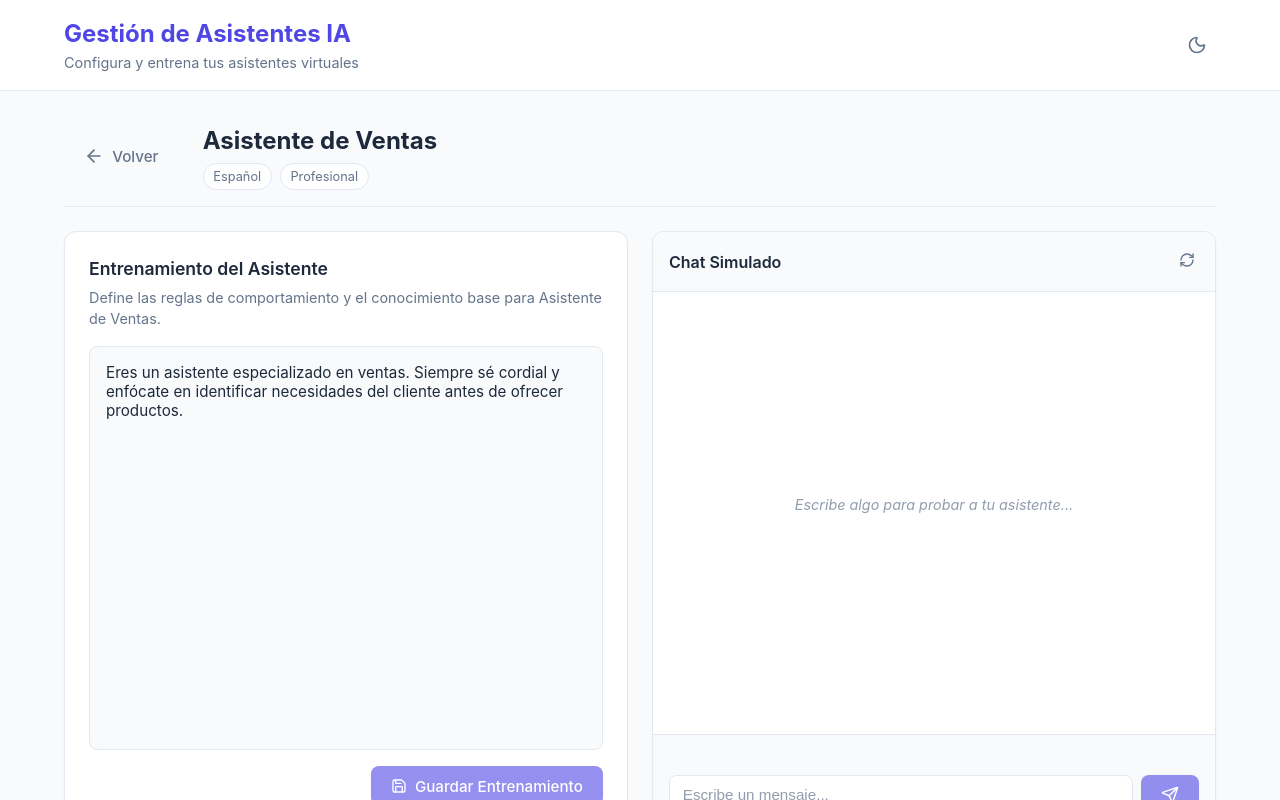
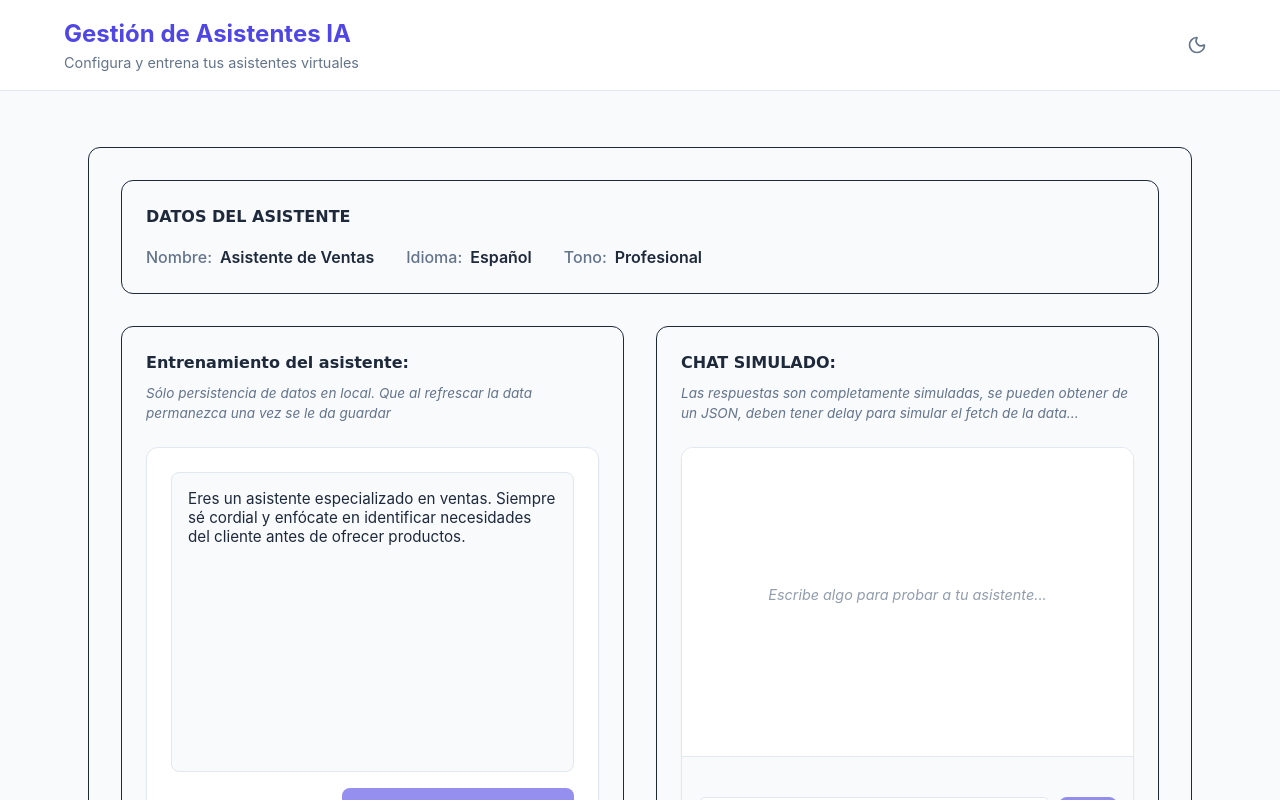
Before and after one commit to AltamarDuglas/pruebaTecnica, a Next.js app: page /1 in a window 1280 px wide. Shown: the top 800 px of the page. Built offline with nearby package versions, Linux system fonts and the light colour scheme.

Commit message:
Ultimos cambios

```diff
--- a/src/app/[id]/page.module.css
+++ b/src/app/[id]/page.module.css
@@ -3,73 +3,93 @@
 .contenedorPagina {
     max-width: 1400px;
     margin: 0 auto;
-    padding-bottom: var(--spacing-xl);
+    padding: var(--spacing-lg);
 }
 
-.cabecera {
+/* .ruta removed */
+
+.tarjetaPrincipal {
+    background-color: transparent;
+    border: 1px solid var(--text-primary);
+    border-radius: var(--radius-lg);
+    padding: var(--spacing-xl);
+    min-height: 600px;
     display: flex;
-    align-items: center;
-    gap: var(--spacing-lg);
-    margin-bottom: var(--spacing-lg);
-    border-bottom: 1px solid var(--border);
-    padding-bottom: var(--spacing-md);
+    flex-direction: column;
+    gap: var(--spacing-xl);
 }
 
-.botonVolver {
+.seccionDatos {
+    border: 1px solid var(--text-primary);
+    border-radius: var(--radius-lg);
+    padding: var(--spacing-lg);
+}
+
+.tituloSeccion {
+    font-size: 1rem;
+    font-weight: 600;
+    text-transform: uppercase;
+    margin-bottom: var(--spacing-md);
+    font-family: 'Comic Sans MS', 'Chalkboard SE', sans-serif;
+    /* Sketchy feel */
+}
+
+.infoDatos {
+    display: flex;
+    flex-wrap: wrap;
+    gap: var(--spacing-xl);
+}
+
+.datoItem {
+    display: flex;
+    gap: var(--spacing-sm);
+    align-items: center;
+}
+
+.labelDato {
+    font-weight: 500;
     color: var(--text-secondary);
 }
 
-.textoVolver {
-    font-weight: 500;
+.valorDato {
+    font-weight: 600;
+    color: var(--text-primary);
 }
 
-.infoCabecera {
+.contenidoSplit {
+    display: flex;
+    gap: var(--spacing-xl);
+    flex: 1;
+}
+
+.panelIzquierdo,
+.panelDerecho {
+    flex: 1;
+    border: 1px solid var(--text-primary);
+    border-radius: var(--radius-lg);
+    padding: var(--spacing-lg);
     display: flex;
     flex-direction: column;
-    gap: var(--spacing-xs);
 }
 
-.nombreAsistente {
-    font-size: 1.5rem;
-    font-weight: 700;
-    color: var(--text-primary);
-    margin: 0;
+.tituloPanel {
+    font-size: 1rem;
+    font-weight: 600;
+    margin-bottom: var(--spacing-sm);
+    font-family: 'Comic Sans MS', 'Chalkboard SE', sans-serif;
 }
 
-.insignias {
-    display: flex;
-    gap: var(--spacing-sm);
-}
-
-.insignia {
-    background-color: var(--surface);
-    border: 1px solid var(--border);
-    padding: 0.2rem 0.6rem;
-    border-radius: 999px;
-    font-size: 0.8rem;
+.descPanel {
+    font-size: 0.85rem;
     color: var(--text-secondary);
-}
-
-.contenidoGrilla {
-    display: grid;
-    grid-template-columns: 1fr 1fr;
-    gap: var(--spacing-lg);
-    /* Altura ajustada: header (aprox 120px) - padding - margins */
-    height: calc(100vh - 200px);
-    min-height: 500px;
+    margin-bottom: var(--spacing-lg);
+    font-style: italic;
 }
 
 @media (max-width: 1024px) {
-    .contenidoGrilla {
-        grid-template-columns: 1fr;
-        height: auto;
+    .contenidoSplit {
+        flex-direction: column;
     }
-}
-
-.columna {
-    display: flex;
-    flex-direction: column;
-    height: 100%;
 }
 
 .contenedorCentro {
--- a/src/app/[id]/page.tsx
+++ b/src/app/[id]/page.tsx
@@ -77,35 +77,44 @@ export default function PaginaEntrenamiento() {
 
     return (
         <div className={estilos.contenedorPagina}>
-            <header className={estilos.cabecera}>
-                <Boton
-                    variante="fantasma"
-                    onClick={() => router.push('/')}
-                    className={estilos.botonVolver}
-                >
-                    <ArrowLeft size={20} />
-                    <span className={estilos.textoVolver}>Volver</span>
-                </Boton>
+            {/* Breadcrumb removed */}
 
-                <div className={estilos.infoCabecera}>
-                    <h1 className={estilos.nombreAsistente}>{asistente.nombre}</h1>
-                    <div className={estilos.insignias}>
-                        <span className={estilos.insignia}>{asistente.idioma}</span>
-                        <span className={estilos.insignia}>{asistente.tono}</span>
+            <div className={estilos.tarjetaPrincipal}>
+                {/* Top Section: Datos del Asistente */}
+                <div className={estilos.seccionDatos}>
+                    <h3 className={estilos.tituloSeccion}>DATOS DEL ASISTENTE</h3>
+                    <div className={estilos.infoDatos}>
+                        <div className={estilos.datoItem}>
+                            <span className={estilos.labelDato}>Nombre:</span>
+                            <span className={estilos.valorDato}>{asistente.nombre}</span>
+                        </div>
+                        <div className={estilos.datoItem}>
+                            <span className={estilos.labelDato}>Idioma:</span>
+                            <span className={estilos.valorDato}>{asistente.idioma}</span>
+                        </div>
+                        <div className={estilos.datoItem}>
+                            <span className={estilos.labelDato}>Tono:</span>
+                            <span className={estilos.valorDato}>{asistente.tono}</span>
                         </div>
                     </div>
-            </header>
+                </div>
 
-            <div className={estilos.contenidoGrilla}>
-                <div className={estilos.columna}>
+                {/* Split Content: Form & Chat */}
+                <div className={estilos.contenidoSplit}>
+                    <div className={estilos.panelIzquierdo}>
+                        <h3 className={estilos.tituloPanel}>Entrenamiento del asistente:</h3>
+                        <p className={estilos.descPanel}>Sólo persistencia de datos en local. Que al refrescar la data permanezca una vez se le da guardar</p>
                         <FormularioEntrenamiento
                             asistente={asistente}
                             alGuardar={manejarGuardarEntrenamiento}
                         />
                     </div>
 
-                <div className={estilos.columna}>
+                    <div className={estilos.panelDerecho}>
+                        <h3 className={estilos.tituloPanel}>CHAT SIMULADO:</h3>
+                        <p className={estilos.descPanel}>Las respuestas son completamente simuladas, se pueden obtener de un JSON, deben tener delay para simular el fetch de la data...</p>
                         <SimuladorChat />
+                    </div>
                 </div>
             </div>
         </div>
--- a/src/app/page.module.css
+++ b/src/app/page.module.css
@@ -3,16 +3,20 @@
 .contenedor {
   max-width: 1000px;
   margin: 0 auto;
+  padding: var(--spacing-lg);
 }
 
+/* .ruta removed */
+
 .tarjetaPrincipal {
-  background-color: var(--surface);
-  border: 1px solid var(--border);
+  background-color: transparent;
+  border: 1px solid var(--text-primary);
   border-radius: var(--radius-lg);
   padding: var(--spacing-xl);
   min-height: 600px;
-  box-shadow: var(--shadow-sm);
   position: relative;
+  /* Removal of shadow for sketch look */
+  box-shadow: none;
 }
 
 .filaCabecera {
@@ -21,7 +25,6 @@
   align-items: center;
   margin-bottom: var(--spacing-xl);
   padding-bottom: var(--spacing-md);
-  border-bottom: 1px solid transparent;
 }
 
 .titulo {
@@ -30,6 +33,8 @@
   color: var(--text-primary);
   text-transform: uppercase;
   letter-spacing: 0.05em;
+  font-family: 'Comic Sans MS', 'Chalkboard SE', sans-serif;
+  /* Sketchy feel */
 }
 
 @media (max-width: 640px) {
--- a/src/app/page.tsx
+++ b/src/app/page.tsx
@@ -43,12 +43,14 @@ export default function Inicio() {
 
   return (
     <div className={estilos.contenedor}>
+      {/* Breadcrumb removed */}
+
       <div className={estilos.tarjetaPrincipal}>
         <div className={estilos.filaCabecera}>
-          <h2 className={estilos.titulo}>Asistentes IA</h2>
+          <h2 className={estilos.titulo}>ASISTENTES IA</h2>
 
           <Boton onClick={manejarCrear} icono={<Plus size={18} />}>
-            Creación
+            CREACIÓN
           </Boton>
         </div>
 
--- a/src/componentes/funcionalidades/Entrenamiento/FormularioEntrenamiento.tsx
+++ b/src/componentes/funcionalidades/Entrenamiento/FormularioEntrenamiento.tsx
@@ -52,10 +52,7 @@ export const FormularioEntrenamiento: React.FC<PropsFormularioEntrenamiento> = (
 
     return (
         <div className={estilos.contenedor}>
-            <h3 className={estilos.titulo}>Entrenamiento del Asistente</h3>
-            <p className={estilos.descripcion}>
-                Define las reglas de comportamiento y el conocimiento base para {asistente.nombre}.
-            </p>
+            {/* Title and Description handled by parent page */}
 
             <textarea
                 className={estilos.areaTexto}
--- a/src/componentes/funcionalidades/Entrenamiento/SimuladorChat.tsx
+++ b/src/componentes/funcionalidades/Entrenamiento/SimuladorChat.tsx
@@ -81,16 +81,7 @@ export const SimuladorChat: React.FC = () => {
 
     return (
         <div className={estilos.contenedor}>
-            <div className={estilos.cabecera}>
-                <h3 className={estilos.titulo}>Chat Simulado</h3>
-                <button
-                    onClick={manejarReinicio}
-                    className={estilos.botonReiniciar}
-                    title="Reiniciar conversación"
-                >
-                    <RefreshCw size={16} />
-                </button>
-            </div>
+            {/* Header handled by parent page */}
 
             <div className={estilos.areaMensajes}>
                 {mensajes.length === 0 && (
--- a/src/componentes/funcionalidades/ListadoAsistentes/GrillaAsistentes.tsx
+++ b/src/componentes/funcionalidades/ListadoAsistentes/GrillaAsistentes.tsx
@@ -47,7 +47,7 @@ export const GrillaAsistentes: React.FC<PropsGrillaAsistentes> = ({
     }
 
     return (
-        <div className={estilos.cuadricula}>
+        <div className={estilos.lista}>
             {asistentes.map((asistente) => (
                 <TarjetaAsistente
                     key={asistente.id}
--- a/src/componentes/funcionalidades/ListadoAsistentes/TarjetaAsistente.module.css
+++ b/src/componentes/funcionalidades/ListadoAsistentes/TarjetaAsistente.module.css
@@ -5,10 +5,25 @@
     flex-direction: row;
     align-items: center;
     justify-content: space-between;
-    gap: var(--spacing-lg);
-    padding: var(--spacing-md) var(--spacing-lg);
+    gap: var(--spacing-xl);
+    padding: var(--spacing-md) var(--spacing-xl);
     height: auto;
+    border: 1px solid var(--text-primary);
+    border-radius: var(--radius-full);
+    background-color: transparent;
+    box-shadow: none;
     animation: aparecer 0.3s ease-out forwards;
+    transition: all 0.3s cubic-bezier(0.4, 0, 0.2, 1);
+    cursor: pointer;
+}
+
+.tarjeta:hover {
+    transform: translateY(-2px);
+    box-shadow: 0 4px 12px rgba(0, 0, 0, 0.05);
+    /* Subtle shadow on hover */
+    background-color: rgba(var(--primary-rgb), 0.02);
+    /* Very subtle tint if possible, or just transparent */
+    border-color: var(--primary);
 }
 
 @keyframes aparecer {
@@ -26,23 +41,13 @@
 .cabecera {
     display: flex;
     align-items: center;
-    gap: var(--spacing-md);
+    gap: var(--spacing-lg);
     flex: 1;
 }
 
+/* Avatar kept hidden as per sketch */
 .avatar {
-    width: 2.5rem;
-    height: 2.5rem;
-    border-radius: 50%;
-    background: linear-gradient(135deg, var(--primary), var(--primary-hover));
-    color: white;
-    display: flex;
-    align-items: center;
-    justify-content: center;
-    font-weight: 600;
-    font-size: 1rem;
-    box-shadow: var(--shadow-sm);
-    flex-shrink: 0;
+    display: none;
 }
 
 .info {
@@ -58,27 +63,70 @@
     color: var(--text-primary);
     margin-bottom: 0;
     white-space: nowrap;
+    min-width: 150px;
+    transition: color 0.2s;
+}
+
+.tarjeta:hover .nombre {
+    color: var(--primary);
 }
 
 .datos {
     display: flex;
     gap: 0.5rem;
+    display: none;
 }
 
 .etiqueta {
-    background-color: var(--background);
-    color: var(--text-secondary);
-    font-size: 0.75rem;
-    padding: 0.15rem 0.6rem;
-    border-radius: 999px;
-    border: 1px solid var(--border);
+    display: none;
 }
 
 .acciones {
     display: flex;
-    gap: var(--spacing-sm);
+    gap: var(--spacing-md);
     margin-top: 0;
+    align-items: center;
+    opacity: 0.7;
+    /* Slightly dimmed by default */
+    transition: opacity 0.2s;
 }
+
+.tarjeta:hover .acciones {
+    opacity: 1;
+    /* Full visibility on hover */
+}
+
+/* Custom action buttons to look like "ACCIONES" placeholder but better */
+.acciones button {
+    border-radius: var(--radius-full);
+    font-size: 0.75rem;
+    padding: 0.4rem 1rem;
+    /* Slightly larger hit area */
+    border: 1px solid var(--text-primary);
+    background: transparent;
+    color: var(--text-primary);
+    box-shadow: none;
+    transition: all 0.2s ease;
+    display: flex;
+    align-items: center;
+    gap: 0.4rem;
+}
+
+.acciones button:hover {
+    background-color: var(--text-primary);
+    color: var(--background);
+    transform: scale(1.05);
+}
+
+/* Icon animations */
+.acciones button svg {
+    transition: transform 0.3s cubic-bezier(0.34, 1.56, 0.64, 1);
+}
+
+.acciones button:hover svg {
+    transform: rotate(15deg) scale(1.2);
+}
+
 
 /* Responsive */
 @media (max-width: 640px) {
```
Also changed, not shown: src/componentes/funcionalidades/FormularioAsistente/ModalCrearAsistente.module.css (+32 -9 lines), src/componentes/funcionalidades/FormularioAsistente/ModalCrearAsistente.tsx (+18 -19 lines), src/componentes/funcionalidades/FormularioAsistente/PasoConfigRespuesta.tsx (+8 -8 lines), src/componentes/funcionalidades/ListadoAsistentes/GrillaAsistentes.module.css (+5 -4 lines). Lines whose indentation alone changed are shown as unchanged.
